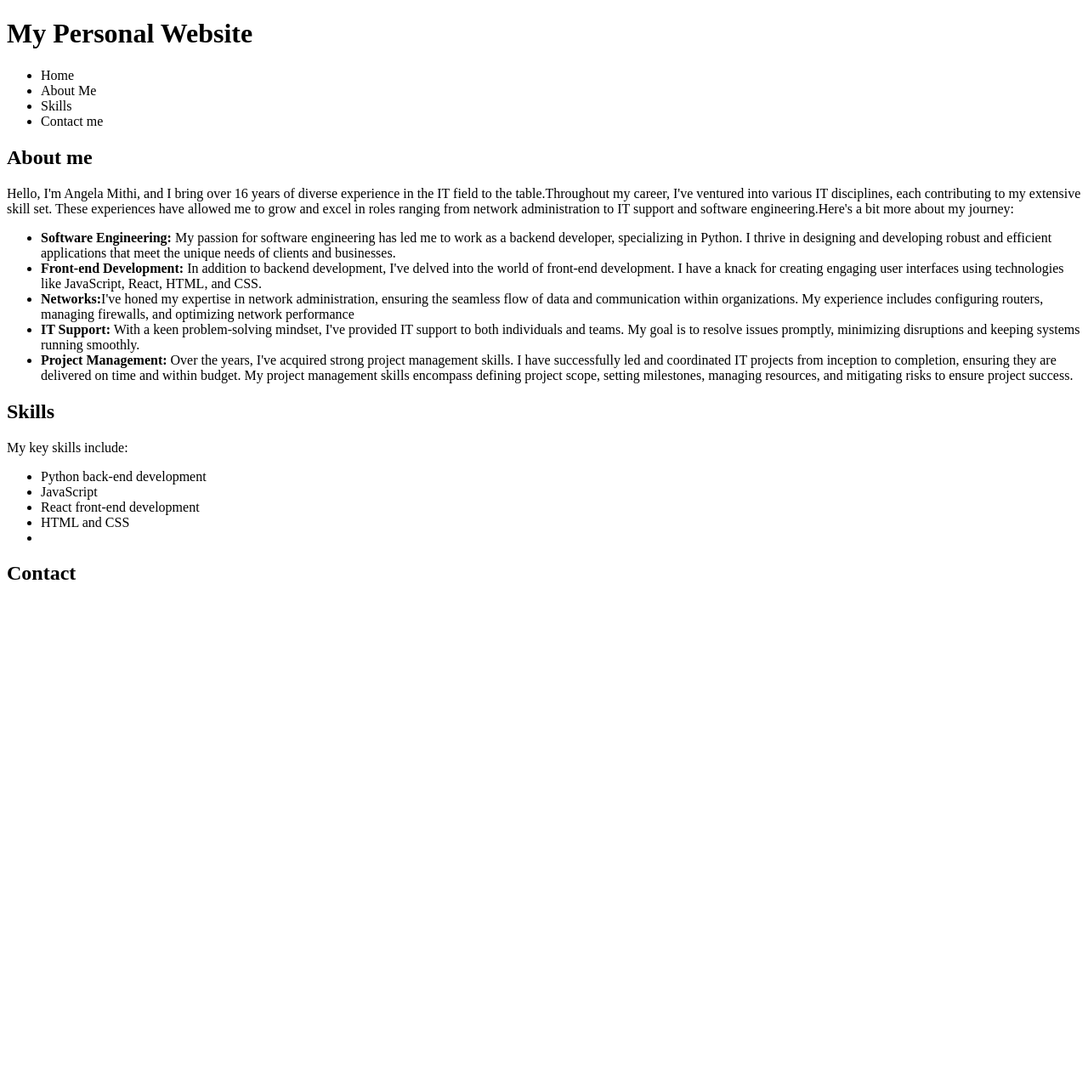
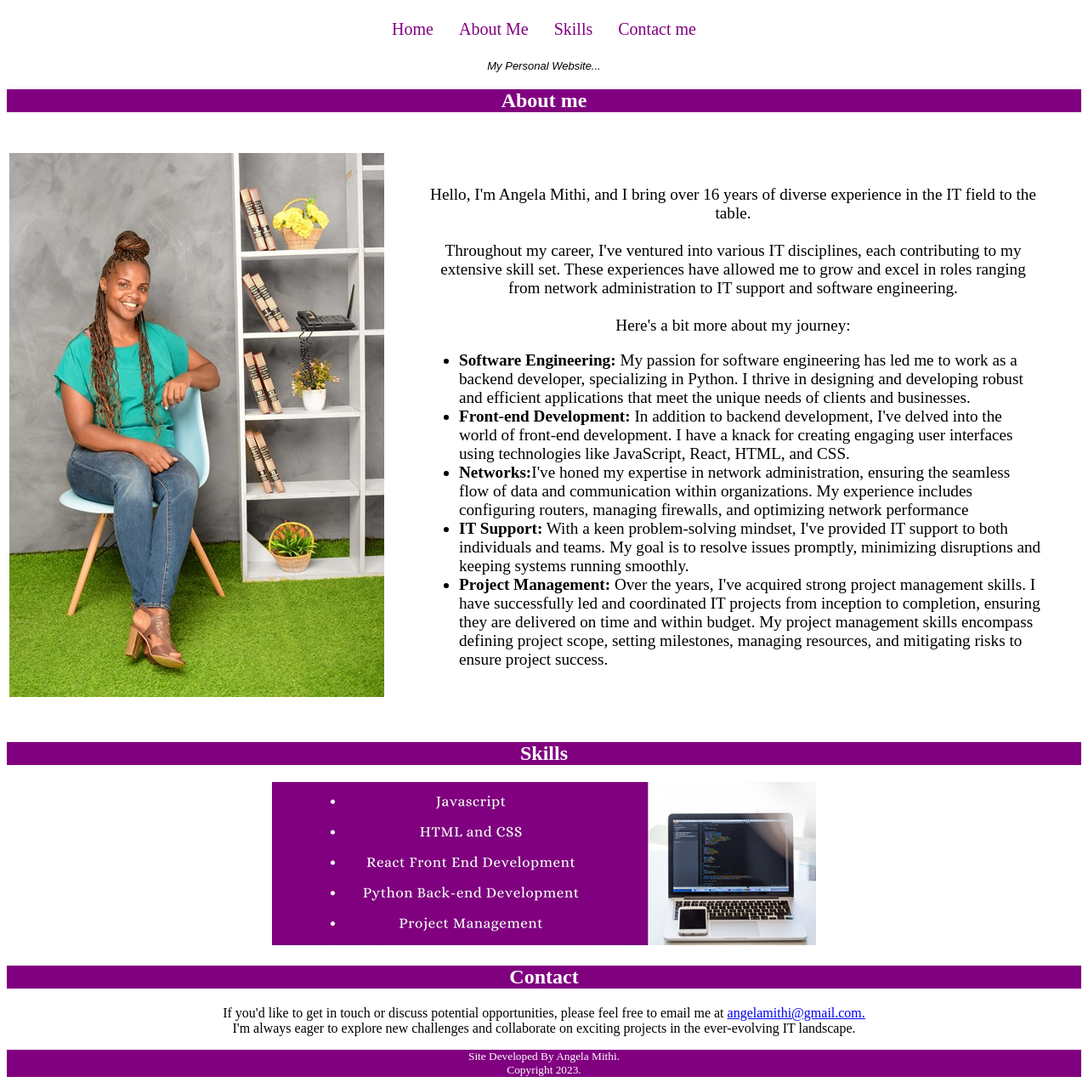
Before and after one commit to angelamithi/personal-website, a plain HTML site: page index.html in a window 1280 px wide. Shown: the whole page at 85% size. Before the commit the page ends 800 px from the top, so only its background shows below. Drawn offline with Linux system fonts and the light colour scheme.

Commit message:
included css

```diff
--- a/index.html
+++ b/index.html
@@ -2,58 +2,78 @@
 <html lang="en">
     <head>
         <title>My Personal Website</title>
+        <link rel="stylesheet" href="./style.css" />
     </head>
         <header>
-        <h1>My Personal Website</h1>
-        <nav>
-            <ul>
-                <li>Home</li>
-                <li>About Me</li>
-                <li>Skills</li>
-                <li>Contact me</li>
 
-            </ul>
-        </nav>
+        <div class="nav-bar">
+
+                <a href="#home">Home</a>
+                <a href="#about-me">About Me</a>
+                <a href="#skills">Skills</a>
+                <a href="#contact">Contact me</a>
+
+
+        </div>
+        <h1>My Personal Website...</h1>
     </header>
 <body>
   <main>
     <div>
       <section>
-        <h2>About me</h2></section>
+        <h2 id="about-me">About me</h2></section>
+        <table>
+            <tr>
+                <td>
+                    <img src="./images/my_photo.JPG" id="img_photo" alt="my_photo" />
+                    <td id="cell-manipulate">
+                        <p id="intro-to-about-me">Hello, I'm Angela Mithi, and I bring over 16 years of diverse experience in the IT field to the table.<br><br>Throughout my career, I've ventured into various IT disciplines, each contributing to my extensive skill set. These experiences have allowed me to grow and excel in roles ranging from network administration to IT support and software engineering.<br><br>Here's a bit more about my journey:</p>
+                        <ul >
+                            <li><span><strong>Software Engineering:</strong></span> My passion for software engineering has led me to work as a backend developer, specializing in Python. I thrive in designing and developing robust and efficient applications that meet the unique needs of clients and businesses.</li>
+                            <li><span><strong>Front-end Development:</strong></span> In addition to backend development, I've delved into the world of front-end development. I have a knack for creating engaging user interfaces using technologies like JavaScript, React, HTML, and CSS.</li>
+                            <li><span><strong>Networks:</strong></span>I've honed my expertise in network administration, ensuring the seamless flow of data and communication within organizations. My experience includes configuring routers, managing firewalls, and optimizing network performance</li>
+                            <li><span><strong>IT Support:</strong></span> With a keen problem-solving mindset, I've provided IT support to both individuals and teams. My goal is to resolve issues promptly, minimizing disruptions and keeping systems running smoothly.</li>
+                            <li><span><strong>Project Management:</strong></span> Over the years, I've acquired strong project management skills. I have successfully led and coordinated IT projects from inception to completion, ensuring they are delivered on time and within budget. My project management skills encompass defining project scope, setting milestones, managing resources, and mitigating risks to ensure project success.</li>
+                        </ul>
+                </td>
+                </td>
+            </tr>
+
+        </table>
+
+
       <article>
-        <p>Hello, I'm Angela Mithi, and I bring over 16 years of diverse experience in the IT field to the table.Throughout my career, I've ventured into various IT disciplines, each contributing to my extensive skill set. These experiences have allowed me to grow and excel in roles ranging from network administration to IT support and software engineering.Here's a bit more about my journey:</p>
-        <ul>
-            <li><span><strong>Software Engineering:</strong></span> My passion for software engineering has led me to work as a backend developer, specializing in Python. I thrive in designing and developing robust and efficient applications that meet the unique needs of clients and businesses.</li>
-            <li><span><strong>Front-end Development:</strong></span> In addition to backend development, I've delved into the world of front-end development. I have a knack for creating engaging user interfaces using technologies like JavaScript, React, HTML, and CSS.</li>
-            <li><span><strong>Networks:</strong></span>I've honed my expertise in network administration, ensuring the seamless flow of data and communication within organizations. My experience includes configuring routers, managing firewalls, and optimizing network performance</li>
-            <li><span><strong>IT Support:</strong></span> With a keen problem-solving mindset, I've provided IT support to both individuals and teams. My goal is to resolve issues promptly, minimizing disruptions and keeping systems running smoothly.</li>
-            <li><span><strong>Project Management:</strong></span> Over the years, I've acquired strong project management skills. I have successfully led and coordinated IT projects from inception to completion, ensuring they are delivered on time and within budget. My project management skills encompass defining project scope, setting milestones, managing resources, and mitigating risks to ensure project success.</li>
-        </ul>
+
+
+
       </article>
     </div>
     <div>
      <section>
-      <h2>Skills</h2></section>
-        <article>
-         <p>My key skills include:</p>
-           <ul>
-            <li> Python back-end development </li>
+      <h2 id="skills">Skills</h2></section>
+        <div class="container">
+            <img src="./images/new skills.png" alt="skills">
+          <!-- <ul class="skills-list" >
+
+           <li > Python back-end development </li>
             <li>JavaScript</li>
             <li>React front-end development</li>
-            <li>HTML and CSS<li>
+            <li>HTML and CSS</li>
 
-         </ul>
-        </article>
+         </ul> -->
+        </div>
     </div>
     <div>
       <section>
-        <h2>Contact</h2>
+        <h2 id="contact">Contact</h2>
      </section>
-      <form></form>
+     <p>If you'd like to get in touch or discuss potential opportunities, please feel free to email me at <a href="mailto:angelamithi@gmail.com">angelamithi@gmail.com. </a><br>I'm always eager to explore new challenges and collaborate on exciting projects in the ever-evolving IT landscape.</p>
     </div>
   </main>
 </body>
 <footer>
+<p>Site Developed By Angela Mithi.<br>Copyright 2023.</p>
+
 
 </footer>
 </html>
--- /dev/null
+++ b/style.css
@@ -0,0 +1,60 @@
+.nav-bar {
+    text-align: center;
+    display:flex;
+    margin: auto;
+    justify-content: center;
+
+
+
+}
+.nav-bar a {
+
+    color:purple;
+
+    padding: 15px 15px;
+    text-decoration: none;
+    font-size: 20px;
+
+  }
+
+h1{
+    font-style: italic;
+    font-family:sans-serif;
+    text-align: center;
+    font-weight: lighter;
+    font-size: small;
+}
+
+ h2 {
+ background-color: purple;
+ text-align: center;
+ color:white;
+}
+p {
+    text-align: center;
+}
+div.container {
+    text-align: center;
+}
+ul.skills-list {
+    display: inline-block;
+    text-align: left;
+    font-size: larger;
+}
+
+
+#intro-to-about-me {
+    text-align: center;
+
+}
+td {
+    font-size: larger;
+}
+#cell-manipulate {
+padding: 45px;
+}
+footer {
+    color:white;
+    background-color: purple;
+    font-size: smaller;
+}
```
Also changed, not shown: images/my_photo.JPG (added), images/new photo.JPG (added), images/new skills.png (added), images/new-skills.png (added), images/skills.png (added), 1 other file.
